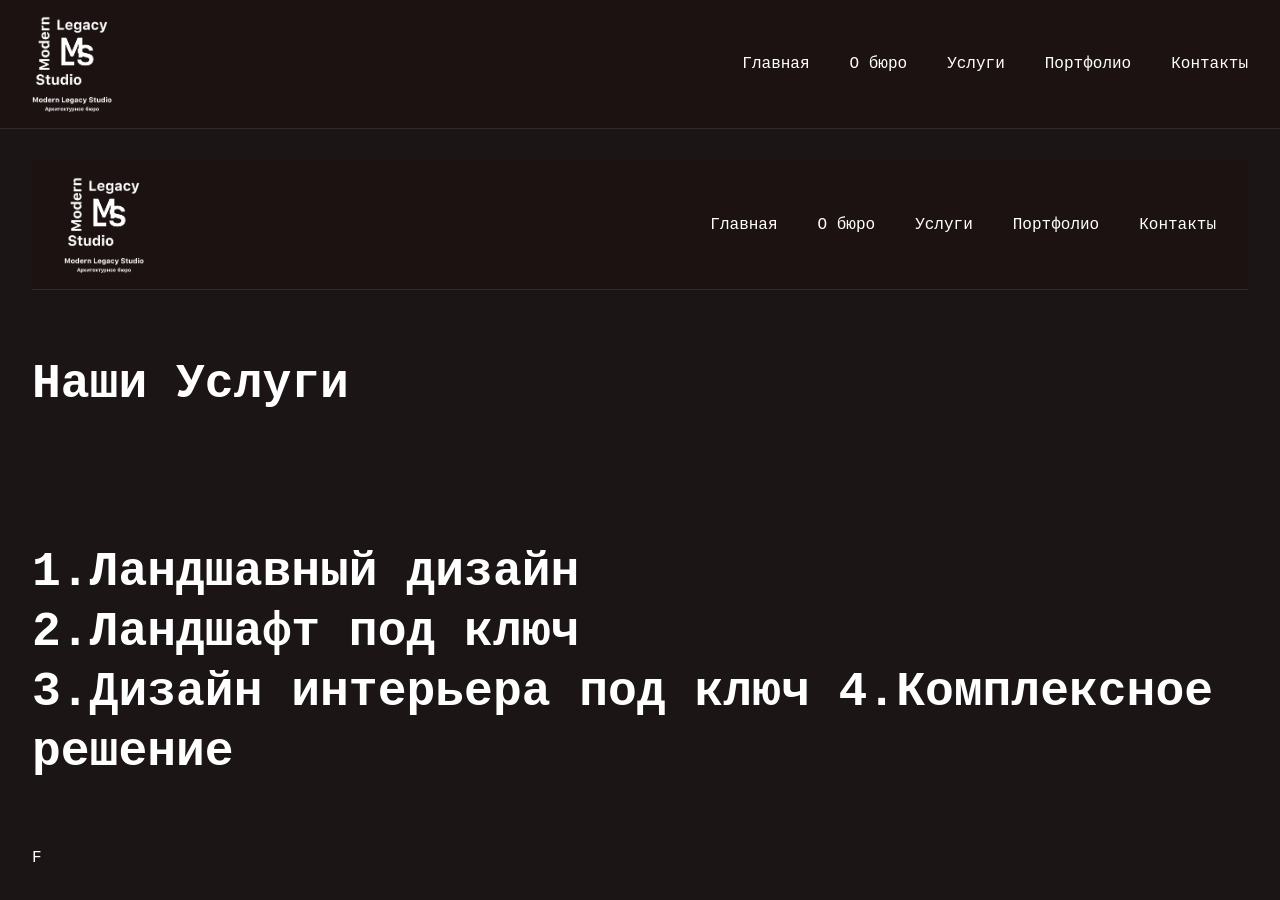
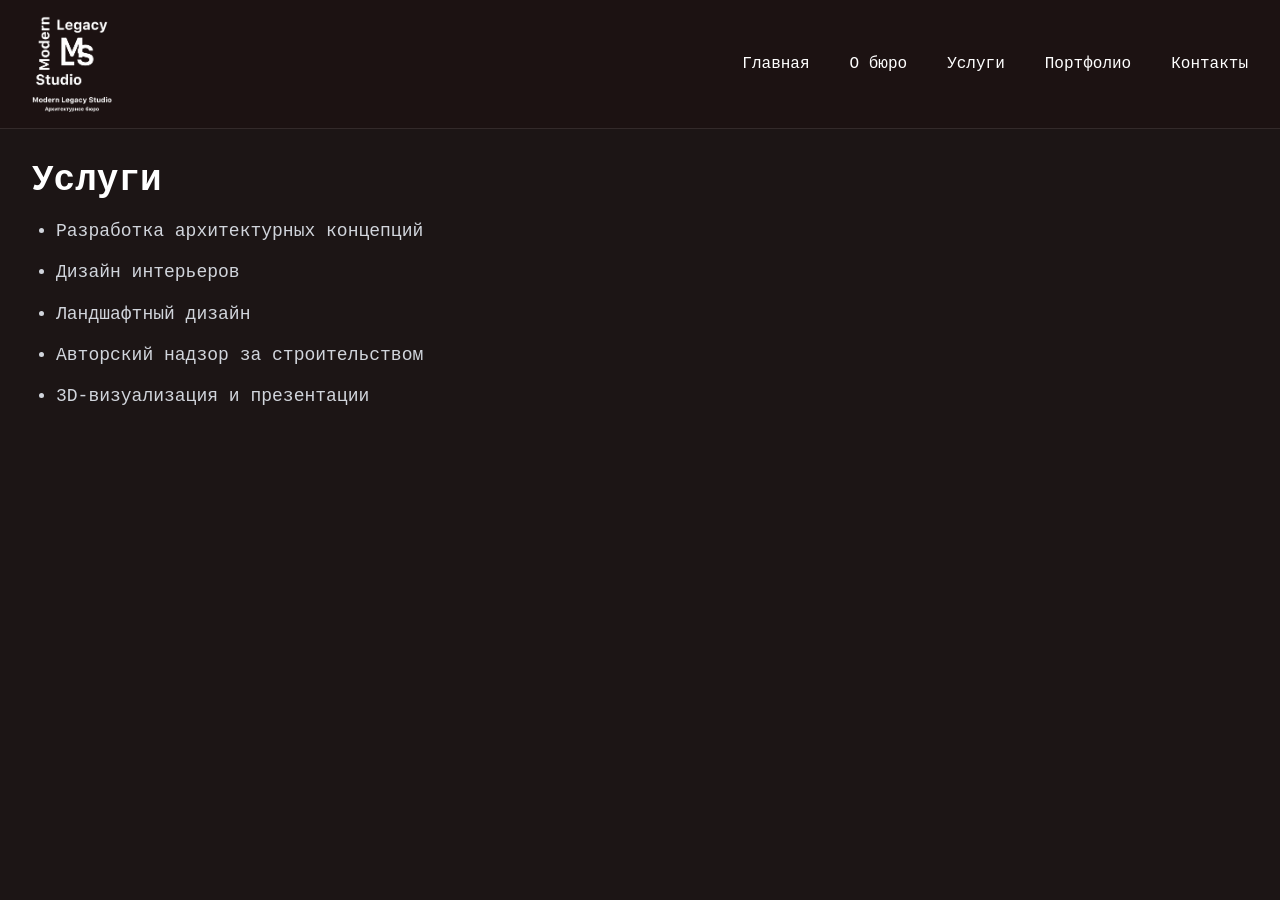
Before and after one commit to vrodeprogramist/my-project, a Next.js app: page /uslugi in a window 1280 px wide. After the commit the page ends 800 px from the top, so only its background shows below. Built offline with nearby package versions, Linux system fonts and the light colour scheme.

Commit message:
page.tsx
Refactor Uslugi component to use new structure and content.

```diff
--- a/app/uslugi/page.tsx
+++ b/app/uslugi/page.tsx
@@ -1,38 +1,14 @@
-"use client";
-import Image from "next/image";
-import Button from "@/components/ui/Button";
-import Hero from "@/components/ui/Hero";
-import Modal from "@/components/ui/Modal";
-import { useState } from "react";
-import Header from "@/components/ui/Header";
-import LoginForm from "@/components/ui/LoginForm";
-import Header2 from "@/components/ui/Header2";
-
-const navigation = [
-  { label: "Главная", href: "/" },
-  { label: "О бюро", href: "/oburo" },
-  { label: "Услуги", href: "/uslugi" },
-  { label: "Портфолио", href: "/portfolio" },
-  { label: "Контакты", href: "/contacts" },
-];
-
-export default function uslugi() {
+export default function UslugiPage() {
   return (
-    <div>
-      <Header navigation={navigation} />
-      <Hero subtitle="" title="Наши Услуги" />
-      <Hero
-        description=""
-        title="1.Ландшавный дизайн                   2.Ландшафт под ключ                       3.Дизайн интерьера под ключ 4.Комплексное решение"
-        image={
-          <div className="w-full h-96 bg-gradient-to-br rounded-2xl flex items-center justify-center text-white text-6xl">
-
-          </div>
-        }
-
-
-      />
-      F
+    <div className="max-w-3xl">
+      <h1 className="text-3xl sm:text-4xl font-bold text-white mb-4">Услуги</h1>
+      <ul className="text-gray-300 text-base sm:text-lg leading-relaxed space-y-3 list-disc pl-6">
+        <li>Разработка архитектурных концепций</li>
+        <li>Дизайн интерьеров</li>
+        <li>Ландшафтный дизайн</li>
+        <li>Авторский надзор за строительством</li>
+        <li>3D-визуализация и презентации</li>
+      </ul>
     </div>
   );
 }
```
